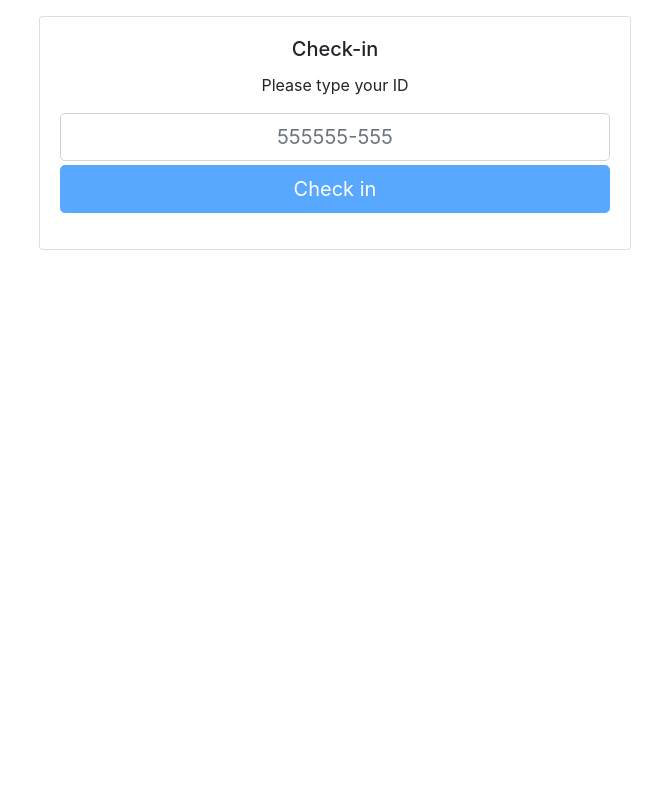
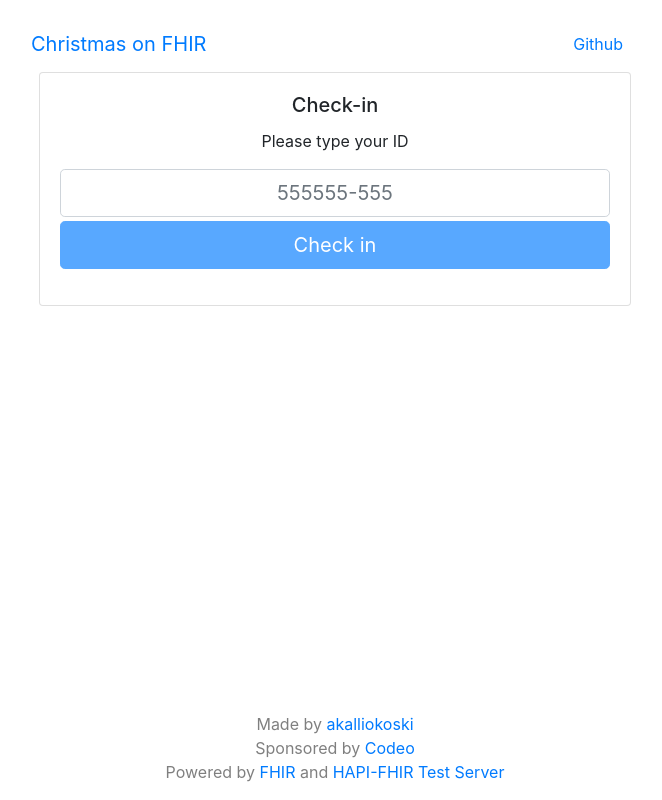
Before and after one commit to akalliokoski/christmas-on-fhir, a React app: page / in a window 1280 px wide. Shown: the whole page, without its empty margins (305-967 px from the left). Built offline with nearby package versions, Linux system fonts and the light colour scheme.

Commit message:
Add initial header and footer

```diff
--- a/src/App.js
+++ b/src/App.js
@@ -1,5 +1,7 @@
 import React, { Component } from "react";
 import CheckIn, { STATUS } from "./components/CheckIn/CheckIn";
+import Header from "./components/Header";
+import Footer from "./components/Footer";
 import { getAppointment } from "./services/fhir";
 
 const initialState = {
@@ -34,6 +36,7 @@ class App extends Component {
   render() {
     return (
       <div className="App cover-container d-flex w-100 h-100 p-3 mx-auto flex-column">
+        <Header />
         <div className="cover">
           <CheckIn
             className="lead"
@@ -43,6 +46,7 @@ class App extends Component {
             onShowMap={this.handleShowMap}
           />
         </div>
+        <Footer />
       </div>
     );
   }
--- /dev/null
+++ b/src/components/Footer.js
@@ -0,0 +1,52 @@
+import React, { Component } from "react";
+
+class Footer extends Component {
+  render() {
+    return (
+      <footer className="mastfoot mt-auto">
+        <div className="inner">
+          <div>
+            Made by{" "}
+            <a
+              target="_blank"
+              rel="noopener noreferrer"
+              href="https://www.linkedin.com/in/akalliokoski/"
+            >
+              akalliokoski
+            </a>
+          </div>
+          <div>
+            Sponsored by{" "}
+            <a
+              target="_blank"
+              rel="noopener noreferrer"
+              href="https://www.codeo.fi"
+            >
+              Codeo
+            </a>
+          </div>
+          <div>
+            Powered by{" "}
+            <a
+              target="_blank"
+              rel="noopener noreferrer"
+              href="https://www.hl7.org/fhir/"
+            >
+              FHIR
+            </a>
+            <span> and </span>
+            <a
+              target="_blank"
+              rel="noopener noreferrer"
+              href="http://hapi.fhir.org/"
+            >
+              HAPI-FHIR Test Server
+            </a>
+          </div>
+        </div>
+      </footer>
+    );
+  }
+}
+
+export default Footer;
--- /dev/null
+++ b/src/components/Header.js
@@ -0,0 +1,28 @@
+import React, { Component } from "react";
+
+class Header extends Component {
+  render() {
+    return (
+      <nav class="navbar navbar-default">
+        <div class="navbar-header">
+          <a
+            class="navbar-brand"
+            href="https://akalliokoski.github.io/christmas-on-fhir"
+          >
+            Christmas on FHIR
+          </a>
+        </div>
+        <a
+          className="nav-link"
+          target="_blank"
+          rel="noopener noreferrer"
+          href="https://github.com/akalliokoski/christmas-on-fhir"
+        >
+          Github
+        </a>
+      </nav>
+    );
+  }
+}
+
+export default Header;
--- a/src/index.css
+++ b/src/index.css
@@ -34,3 +34,10 @@ body {
 .cover {
   padding: 0 1.5rem;
 }
+
+/*
+ * Footer
+ */
+.mastfoot {
+  color: rgba(0, 0, 0, 0.5);
+}
```
